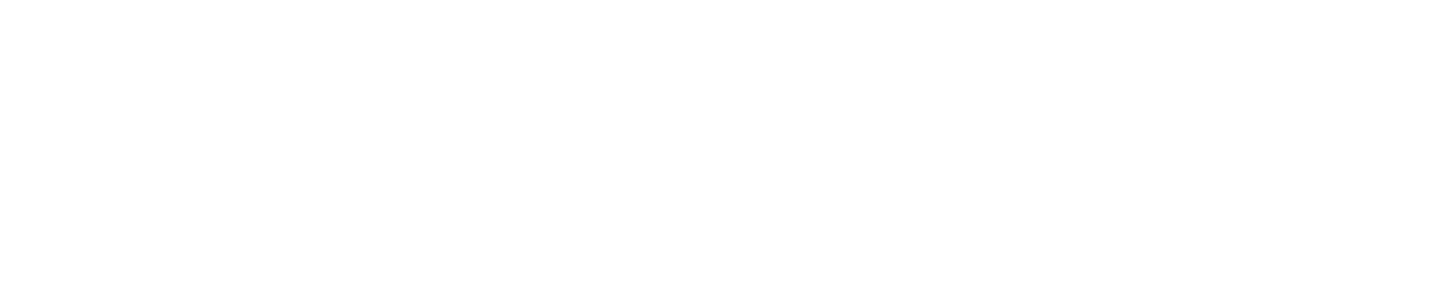
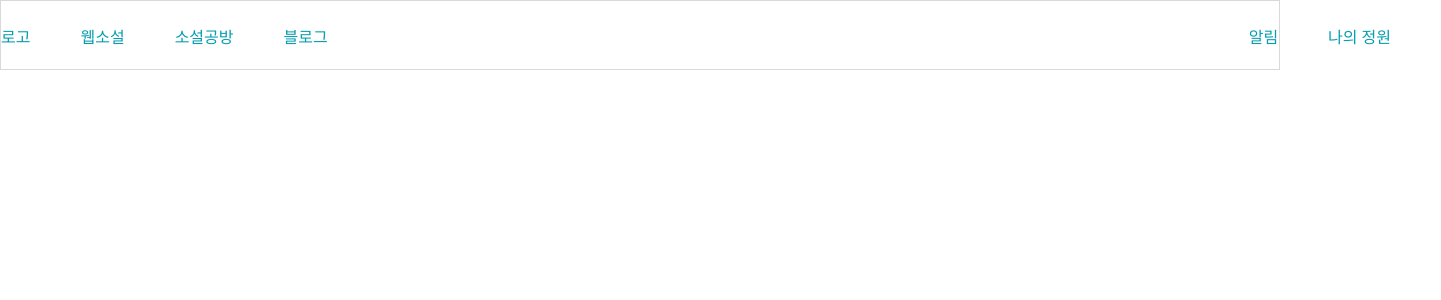
Before and after one commit to cafe-jun/garden-writer-front, a Next.js app: page / in a window 1280 px wide. Shown: the top 300 px of the page, 1441 px wide, since content can reach past the window. Built offline with nearby package versions, Linux system fonts and the light colour scheme.

Commit message:
[feat] added stitches to style, header base

```diff
--- /dev/null
+++ b/lib/stitches.config.ts
@@ -0,0 +1,48 @@
+import { createStitches, globalCss } from '@stitches/react';
+
+export const { styled, getCssText, keyframes } = createStitches({
+  theme: {
+    colors: {
+      primary: '#059EAF',
+      subPrimary: '#BC2FFF',
+      warning: '#EE2323',
+      white: '#FFFFFF',
+      black: '#000000',
+      gray: '#3E3E3E',
+    },
+
+    fontSizes: {
+      f16: '16px',
+      f32: '32px',
+      f36: '36px',
+    },
+
+    fonts: {
+      MontserratR:
+        'Montserrat, system-ui, -apple-system, BlinkMacSystemFont, Roboto, Arial, sans-serif',
+    },
+  },
+
+  media: {
+    mobile: `(max-width: 767px)`,
+    pc: `(min-width: 768px)`,
+  },
+});
+
+export const globalStyle = globalCss({
+  '*': {
+    margin: 0,
+    padding: 0,
+    boxSizing: 'border-box',
+  },
+
+  //   '@font-face': {
+  //     fontFamily: 'Montserrat-Regular',
+  //     fontWeight: '400',
+  //     src: 'url(`/public/font/Montserrat-Regular.ttf`)',
+  //   },
+
+  //   body: {
+  //     fontFamily: '$MontserratR',
+  //   },
+});
--- /dev/null
+++ b/src/common/style/index.ts
@@ -0,0 +1,10 @@
+import { styled } from '@stitches/react';
+
+export const Wrap1440 = styled('div', {
+  width: '1440px',
+  margin: '0 auto',
+});
+
+export const Flex = styled('div', {
+  display: 'flex',
+});
--- /dev/null
+++ b/src/components/Header/index.tsx
@@ -0,0 +1,35 @@
+import { Flex, Wrap1440 } from '@/common/style';
+import React from 'react';
+import { MENU_LIST, MY_MENU_LIST } from 'util/staticData';
+import { HeaderContainer, HeaderSizing, Menu, MenuWrap } from './style';
+
+const Header = () => {
+  return (
+    <HeaderContainer>
+      <Wrap1440>
+        <HeaderSizing>
+          <Flex>
+            {MENU_LIST.map((m, idx) => {
+              return (
+                <MenuWrap key={idx}>
+                  <Menu>{m.menu}</Menu>
+                </MenuWrap>
+              );
+            })}
+          </Flex>
+          <Flex>
+            {MY_MENU_LIST.map((m, idx) => {
+              return (
+                <MenuWrap key={idx}>
+                  <Menu>{m.menu}</Menu>
+                </MenuWrap>
+              );
+            })}
+          </Flex>
+        </HeaderSizing>
+      </Wrap1440>
+    </HeaderContainer>
+  );
+};
+
+export default Header;
--- /dev/null
+++ b/src/components/Header/style.ts
@@ -0,0 +1,27 @@
+import { Flex } from '@/common/style';
+import { styled } from 'lib/stitches.config';
+
+export const HeaderContainer = styled('div', {
+  border: '1px solid #D9D9D9',
+  height: '70px',
+  background: '$white',
+});
+
+export const HeaderSizing = styled(Flex, {
+  width: '100%',
+  height: '70px',
+  justifyContent: 'space-between',
+  alignItems: 'center',
+});
+
+export const MenuWrap = styled('div', {
+  cursor: 'pointer',
+  display: 'flex',
+});
+
+export const Menu = styled('p', {
+  color: '$primary',
+  fontSize: '$f16',
+  marginRight: '50px',
+  fontWeight: '500',
+});
--- a/src/pages/index.tsx
+++ b/src/pages/index.tsx
@@ -1,10 +1,13 @@
 import Head from 'next/head';
 import Image from 'next/image';
 import { Inter } from 'next/font/google';
+import Header from '@/components/Header';
+import { globalStyle } from 'lib/stitches.config';
 
 const inter = Inter({ subsets: ['latin'] });
 
 export default function Home() {
+  globalStyle();
   return (
     <>
       <Head>
@@ -13,6 +16,7 @@
         <meta name="viewport" content="width=device-width, initial-scale=1" />
         <link rel="icon" href="/favicon.ico" />
       </Head>
+      <Header />
     </>
   );
 }
--- /dev/null
+++ b/util/staticData.ts
@@ -0,0 +1,11 @@
+export const MENU_LIST = [
+  { menu: '로고', linkTo: '/' },
+  { menu: '웹소설', linkTo: '/' },
+  { menu: '소설공방', linkTo: '/' },
+  { menu: '블로그', linkTo: '/' },
+];
+
+export const MY_MENU_LIST = [
+  { menu: '알림', linkTo: '/' },
+  { menu: '나의 정원', linkTo: '/' },
+];
```
